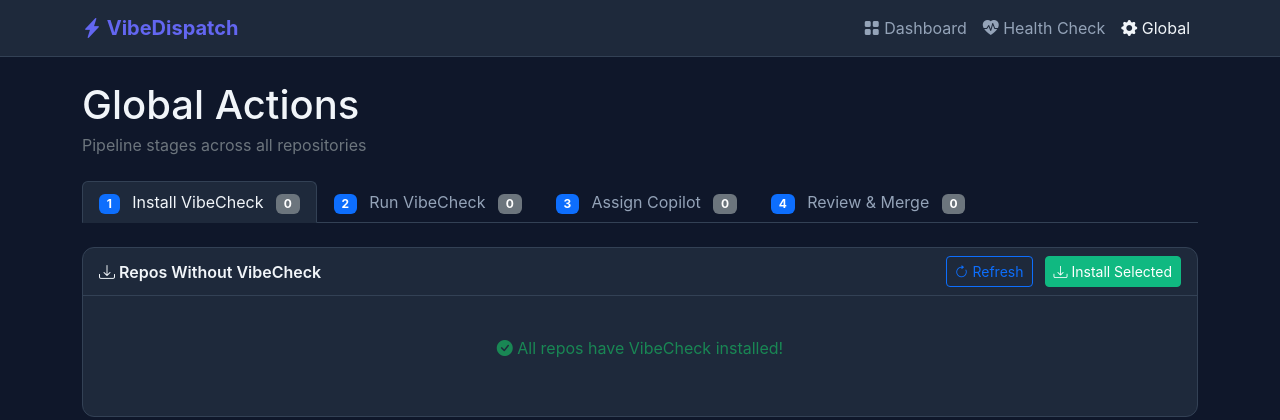
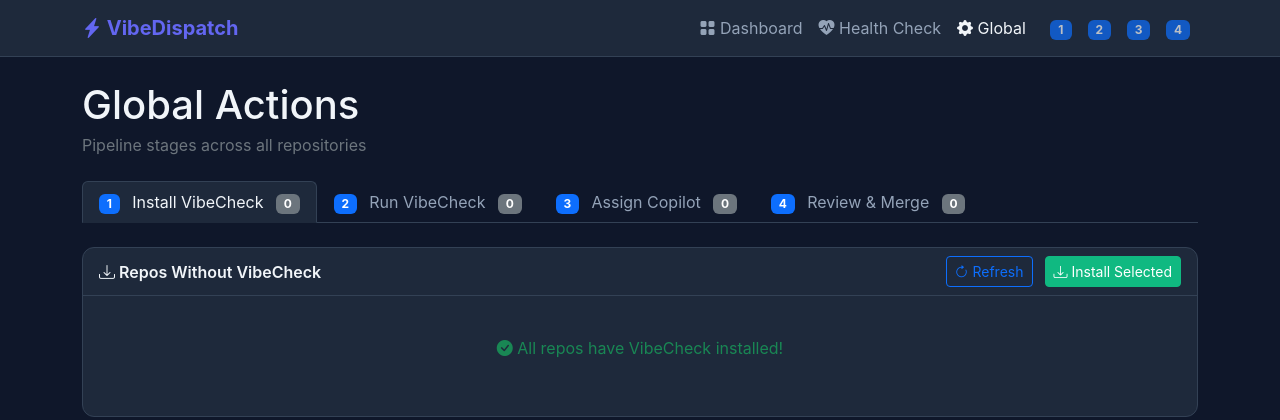
Before and after one commit to WolffM/vibedispatch, a Flask app: page /global-actions in a window 1280 px wide. Shown: the top 420 px of the page. Run offline with Flask 3, Linux system fonts and the light colour scheme; data that the repository does not hold is empty; some libraries are stand-ins or nearby versions.

Commit message:
misc fixes

```diff
--- a/static/css/styles.css
+++ b/static/css/styles.css
@@ -40,6 +40,22 @@ body {
 
 .nav-link:hover, .nav-link.active {
     color: var(--text-primary) !important;
+}
+
+/* Stage quick links in navbar */
+.stage-link {
+    opacity: 0.7;
+    transition: opacity 0.2s, transform 0.2s;
+}
+
+.stage-link:hover {
+    opacity: 1;
+    transform: scale(1.1);
+}
+
+.stage-link .badge {
+    font-size: 0.75rem;
+    min-width: 22px;
 }
 
 /* Cards */
--- a/static/js/global-actions.js
+++ b/static/js/global-actions.js
@@ -11,6 +11,7 @@ let stage3AllIssues = [];
 let stage3ReposWithCopilotPRs = [];
 let stage4Data = [];
 let currentPR = null;
+let currentPRIndex = 0;
 
 // Owner is set from template
 let owner = '';
@@ -801,7 +802,6 @@ async function quickApprovePR(repo, prNumber) {
 }
 
 async function quickMergePR(repo, prNumber) {
-    if (!confirm(`Merge ${repo} PR #${prNumber}?`)) return;
     removePRFromList(repo, prNumber);
 
     const result = await mergePR(owner, repo, prNumber);
@@ -813,7 +813,20 @@ async function quickMergePR(repo, prNumber) {
 async function showPRDetails(repo, prNumber) {
     currentPR = { repo, number: prNumber };
 
-    const modal = new bootstrap.Modal(document.getElementById('prModal'));
+    // Find current index in the ready PRs list
+    const readyPrs = stage4Data.filter(pr => isPRReady(pr));
+    currentPRIndex = readyPrs.findIndex(pr => pr.repo === repo && pr.number === prNumber);
+    if (currentPRIndex === -1) currentPRIndex = 0;
+
+    // Update navigation counter and button states
+    updatePRNav();
+
+    const modalEl = document.getElementById('prModal');
+    let modal = bootstrap.Modal.getInstance(modalEl);
+    if (!modal) {
+        modal = new bootstrap.Modal(modalEl);
+    }
+
     document.getElementById('prModalTitle').textContent = `${repo} #${prNumber}`;
     document.getElementById('prModalSubtitle').textContent = 'Loading...';
     document.getElementById('prModalInfo').innerHTML = loadingSpinner();
@@ -916,15 +929,19 @@ async function approveCurrentPR() {
 
 async function mergeCurrentPR() {
     if (!currentPR) return;
-    if (!confirm(`Merge PR #${currentPR.number}?`)) return;
 
-    bootstrap.Modal.getInstance(document.getElementById('prModal')).hide();
-    removePRFromList(currentPR.repo, currentPR.number);
+    const prToMerge = { ...currentPR };
+    removePRFromList(prToMerge.repo, prToMerge.number);
 
-    const result = await mergePR(owner, currentPR.repo, currentPR.number);
-    if (!result.success) {
-        loadStage4(); // Reload on failure
-    }
+    // Show next PR immediately (don't wait for merge)
+    showNextPR();
+
+    // Fire off merge in background
+    mergePR(owner, prToMerge.repo, prToMerge.number).then(result => {
+        if (!result.success) {
+            loadStage4(); // Reload on failure
+        }
+    });
 }
 
 function removePRFromList(repo, prNumber) {
@@ -933,3 +950,37 @@ function removePRFromList(repo, prNumber) {
     document.getElementById('stage4-count').textContent = readyPrs.length;
     renderStage4(stage4Data);
 }
+
+// ============ PR Navigation ============
+function updatePRNav() {
+    const readyPrs = stage4Data.filter(pr => isPRReady(pr));
+    const total = readyPrs.length;
+
+    document.getElementById('prCounter').textContent = total > 0 ? `${currentPRIndex + 1}/${total}` : '0/0';
+    document.getElementById('prevPRBtn').disabled = currentPRIndex <= 0;
+    document.getElementById('nextPRBtn').disabled = currentPRIndex >= total - 1;
+}
+
+function showNextPR() {
+    const readyPrs = stage4Data.filter(pr => isPRReady(pr));
+    if (readyPrs.length === 0) {
+        bootstrap.Modal.getInstance(document.getElementById('prModal'))?.hide();
+        log('✓ All PRs reviewed!', 'success');
+        return;
+    }
+
+    // Clamp index to valid range
+    if (currentPRIndex >= readyPrs.length) currentPRIndex = readyPrs.length - 1;
+
+    const pr = readyPrs[currentPRIndex];
+    showPRDetails(pr.repo, pr.number);
+}
+
+function showPrevPR() {
+    const readyPrs = stage4Data.filter(pr => isPRReady(pr));
+    if (currentPRIndex > 0) {
+        currentPRIndex--;
+        const pr = readyPrs[currentPRIndex];
+        showPRDetails(pr.repo, pr.number);
+    }
+}
--- a/templates/base.html
+++ b/templates/base.html
@@ -33,6 +33,20 @@
                         <a class="nav-link {% if request.endpoint == 'global_actions' %}active{% endif %}" href="/global-actions">
                             <i class="bi bi-gear-fill"></i> Global</a>
                     </li>
+                    <li class="nav-item d-flex align-items-center ms-2">
+                        <a class="nav-link py-1 px-2 stage-link" href="/global-actions#stage1" title="Install VibeCheck">
+                            <span class="badge bg-primary">1</span>
+                        </a>
+                        <a class="nav-link py-1 px-2 stage-link" href="/global-actions#stage2" title="Run VibeCheck">
+                            <span class="badge bg-primary">2</span>
+                        </a>
+                        <a class="nav-link py-1 px-2 stage-link" href="/global-actions#stage3" title="Assign Copilot">
+                            <span class="badge bg-primary">3</span>
+                        </a>
+                        <a class="nav-link py-1 px-2 stage-link" href="/global-actions#stage4" title="Review & Merge">
+                            <span class="badge bg-primary">4</span>
+                        </a>
+                    </li>
                 </ul>
             </div>
         </div>
--- a/templates/global_actions.html
+++ b/templates/global_actions.html
@@ -154,9 +154,21 @@
     <div class="modal-dialog modal-fullscreen">
         <div class="modal-content bg-dark">
             <div class="modal-header border-secondary py-2">
-                <div>
-                    <h5 class="modal-title text-light mb-0" id="prModalTitle">Pull Request</h5>
-                    <small class="text-secondary" id="prModalSubtitle"></small>
+                <div class="d-flex align-items-center">
+                    <!-- PR navigation -->
+                    <div id="prNav" class="me-3">
+                        <button class="btn btn-sm btn-outline-secondary me-1" onclick="showPrevPR()" title="Previous PR" id="prevPRBtn">
+                            <i class="bi bi-chevron-left"></i>
+                        </button>
+                        <span class="text-secondary mx-2" id="prCounter">1/5</span>
+                        <button class="btn btn-sm btn-outline-secondary" onclick="showNextPR()" title="Next PR" id="nextPRBtn">
+                            <i class="bi bi-chevron-right"></i>
+                        </button>
+                    </div>
+                    <div>
+                        <h5 class="modal-title text-light mb-0" id="prModalTitle">Pull Request</h5>
+                        <small class="text-secondary" id="prModalSubtitle"></small>
+                    </div>
                 </div>
                 <button type="button" class="btn-close btn-close-white" data-bs-dismiss="modal"></button>
             </div>
@@ -213,8 +225,24 @@
 {% block scripts %}
 <script src="{{ url_for('static', filename='js/global-actions.js') }}"></script>
 <script>
+    function switchToStageFromHash() {
+        const hash = window.location.hash;
+        if (hash && hash.match(/^#stage[1-4]$/)) {
+            const tabId = hash.substring(1) + '-tab';
+            const tabEl = document.getElementById(tabId);
+            if (tabEl) {
+                const tab = new bootstrap.Tab(tabEl);
+                tab.show();
+            }
+        }
+    }
+
     document.addEventListener('DOMContentLoaded', () => {
         initGlobalActions('{{ owner }}');
+        switchToStageFromHash();
     });
+
+    // Handle hash changes when already on the page
+    window.addEventListener('hashchange', switchToStageFromHash);
 </script>
 {% endblock %}
```
